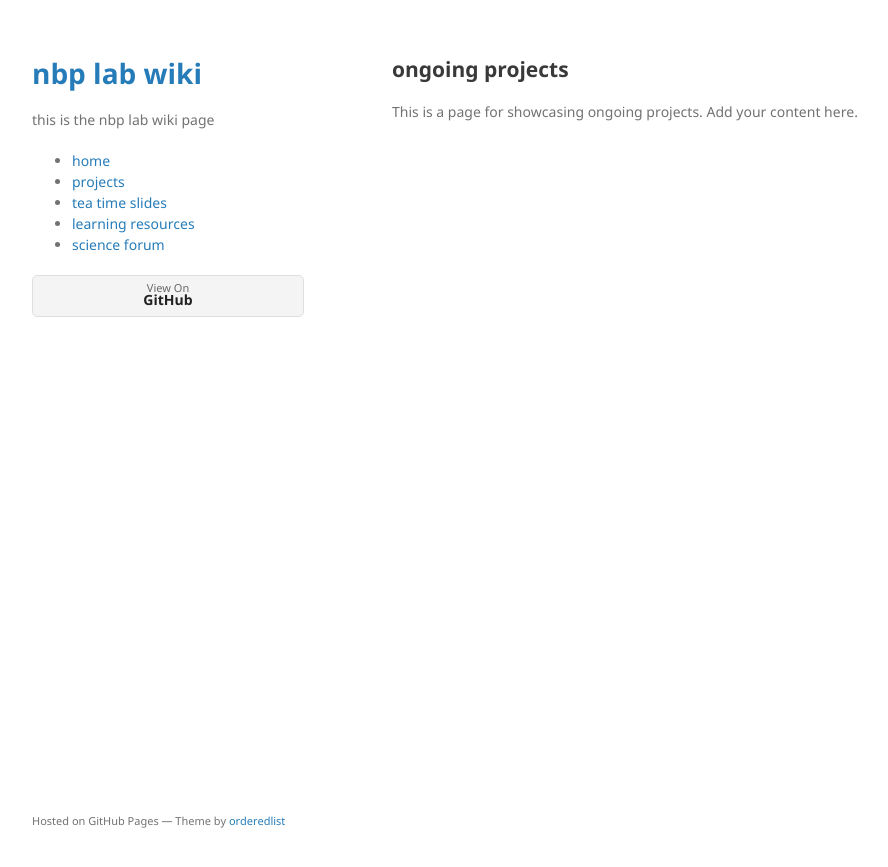
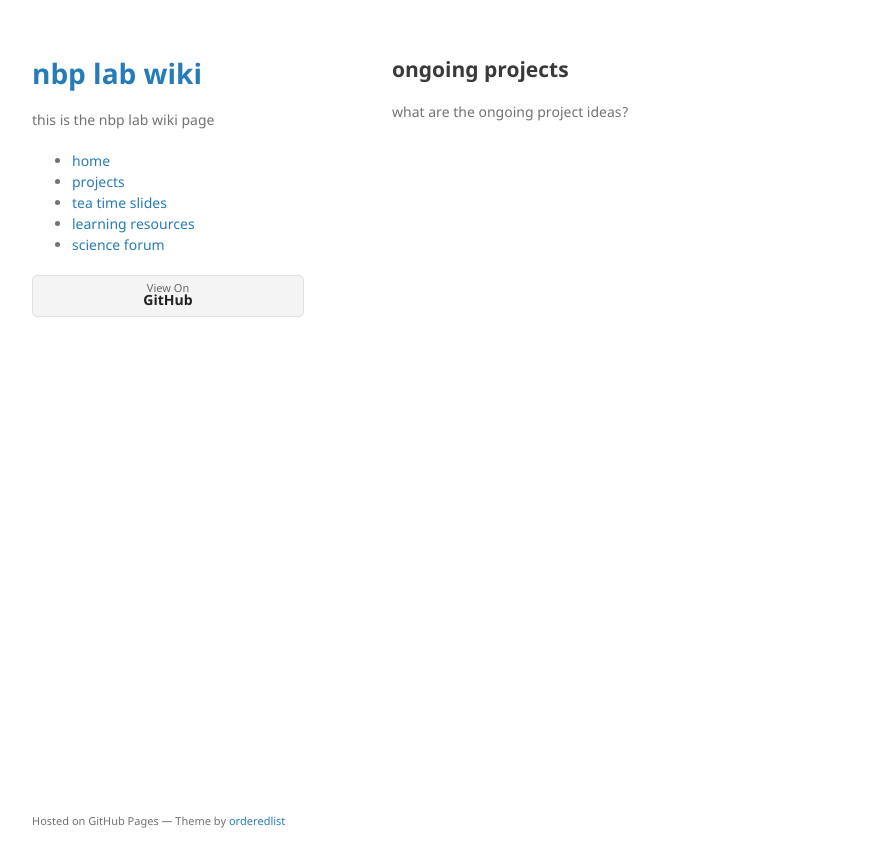
Before and after one commit to comco23/comco23.github.io, a Jekyll site: the page built from projects.md, in a window 1280 px wide. Shown: the top 867 px of the page, without its empty margins (178-1066 px from the left). Built offline with Jekyll 4.4.1, drawn with Linux system fonts in a browser that asks for light colours.

Commit message:
made small changes

```diff
--- a/projects.md
+++ b/projects.md
@@ -4,4 +4,4 @@ layout: default
 
 ##  ongoing projects
 
-This is a page for showcasing ongoing projects. Add your content here.
+what are the ongoing project ideas?
```
